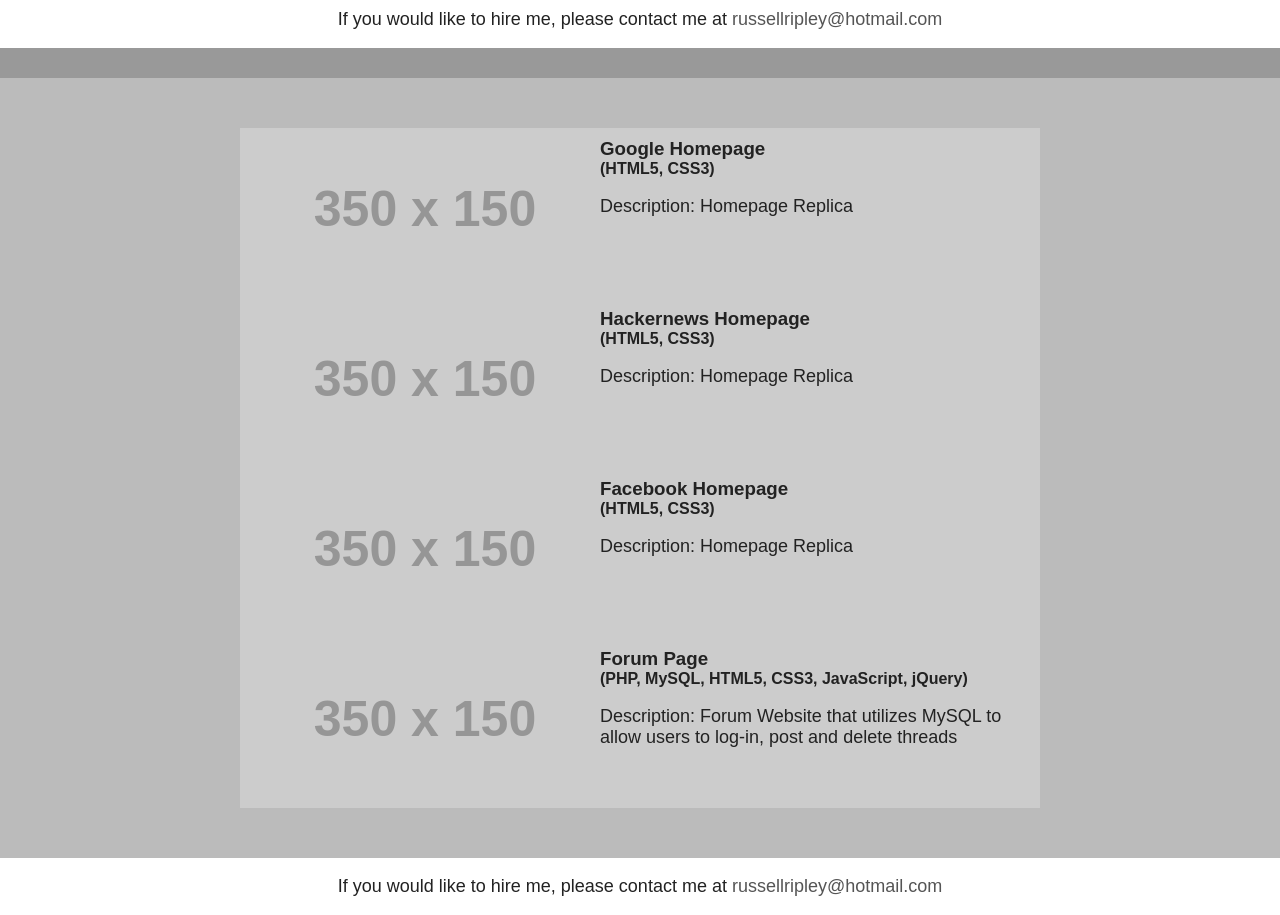
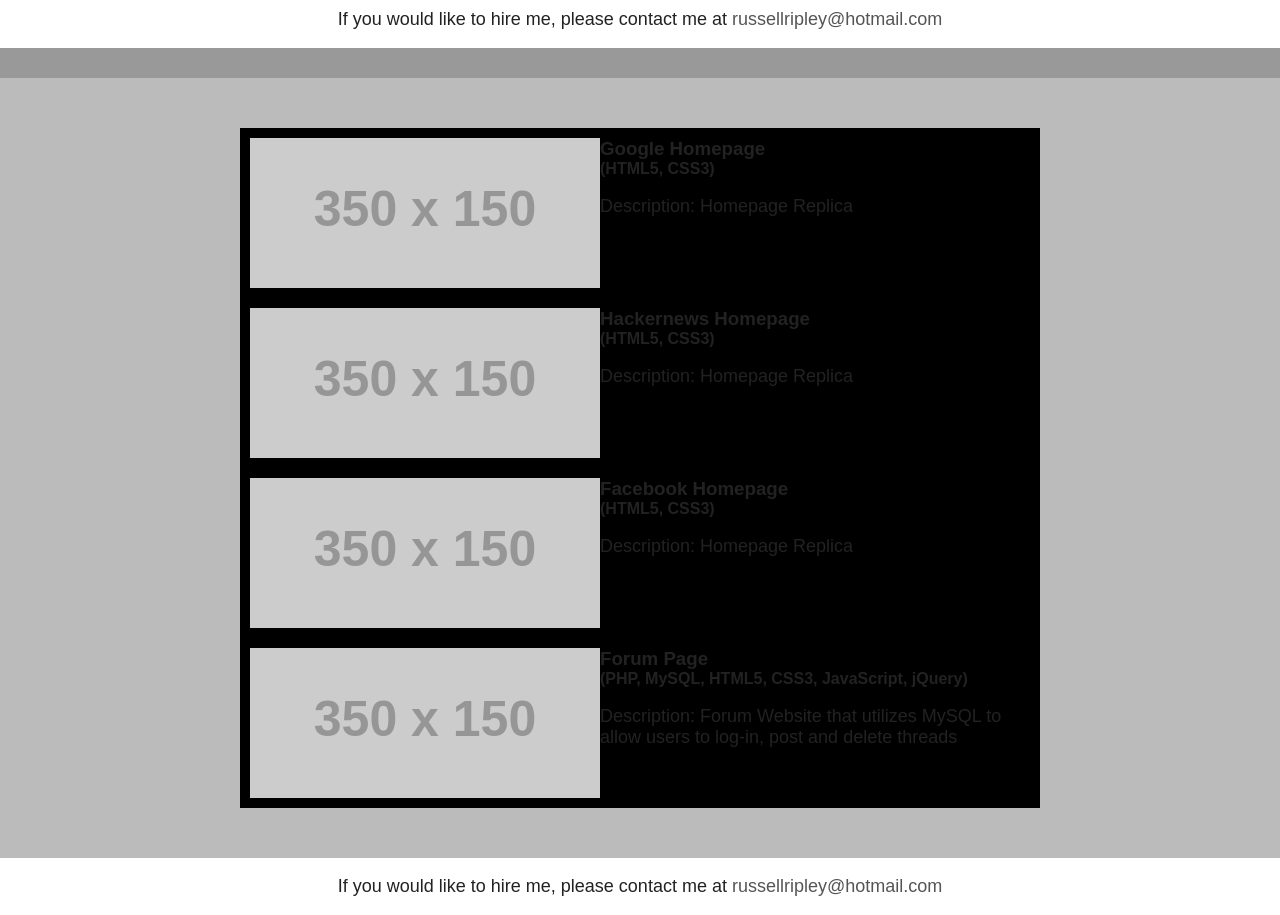
Before and after one commit to DrDoomsday/rdripley.com, a plain HTML site: page index.html in a window 1280 px wide. Shown: the part 720-1635 px from the top of the page. Drawn offline with Linux system fonts and the light colour scheme; placeholder pictures from the web are drawn by us.

Commit message:
finish layout, a href, and color scheme

```diff
--- a/styles.css
+++ b/styles.css
@@ -68,5 +68,5 @@
 .project {
 	overflow: auto;
 	padding: 10px;
-	background-color: #CCC;
+	background-color: #000;
 }
```
Also changed, not shown: facebook-mock-up.png (added), forum-project.png (added), google-mock-up.png (added), hackernews-mock-up.png (added), linkedin-photo.png (added).
